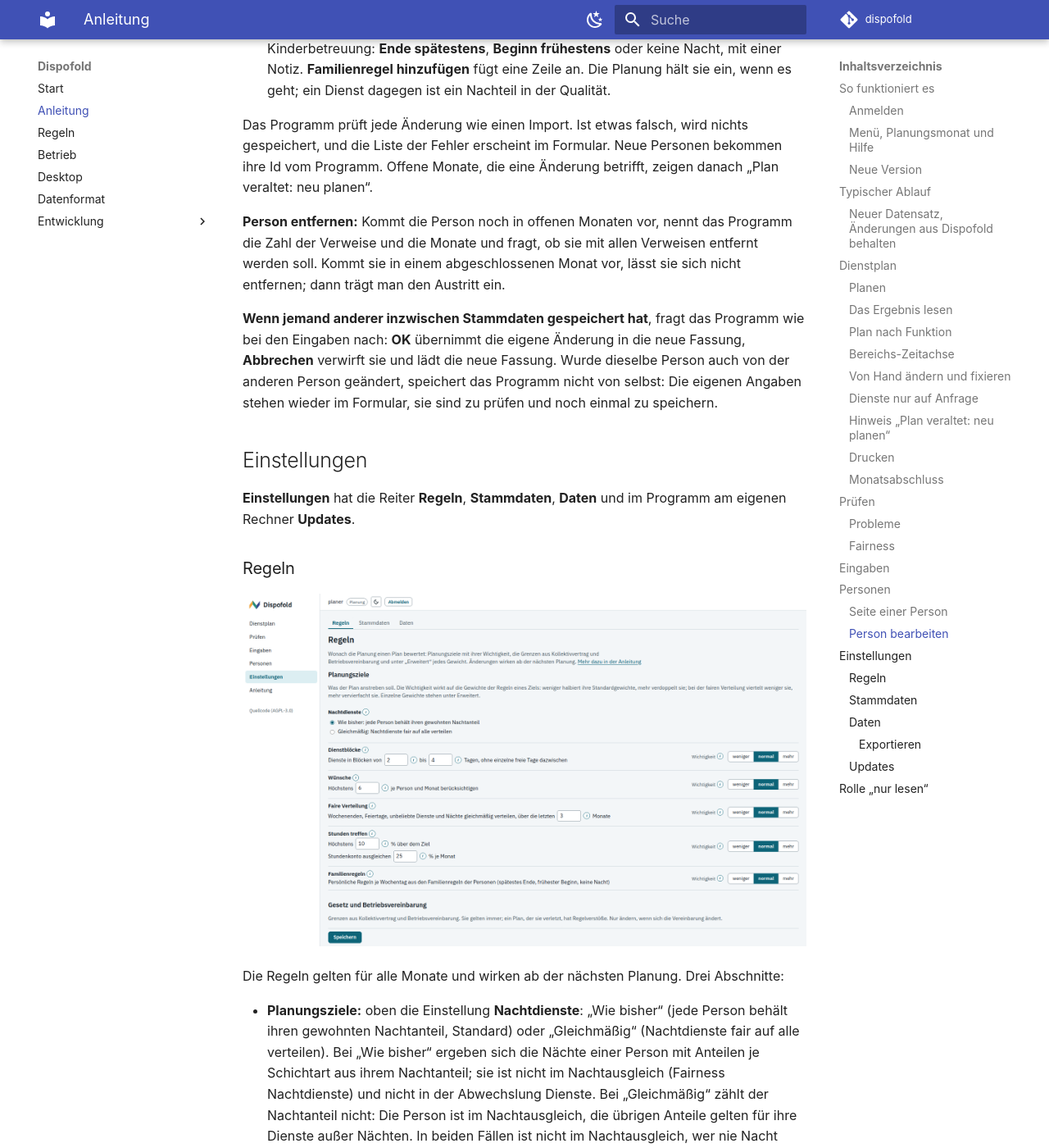
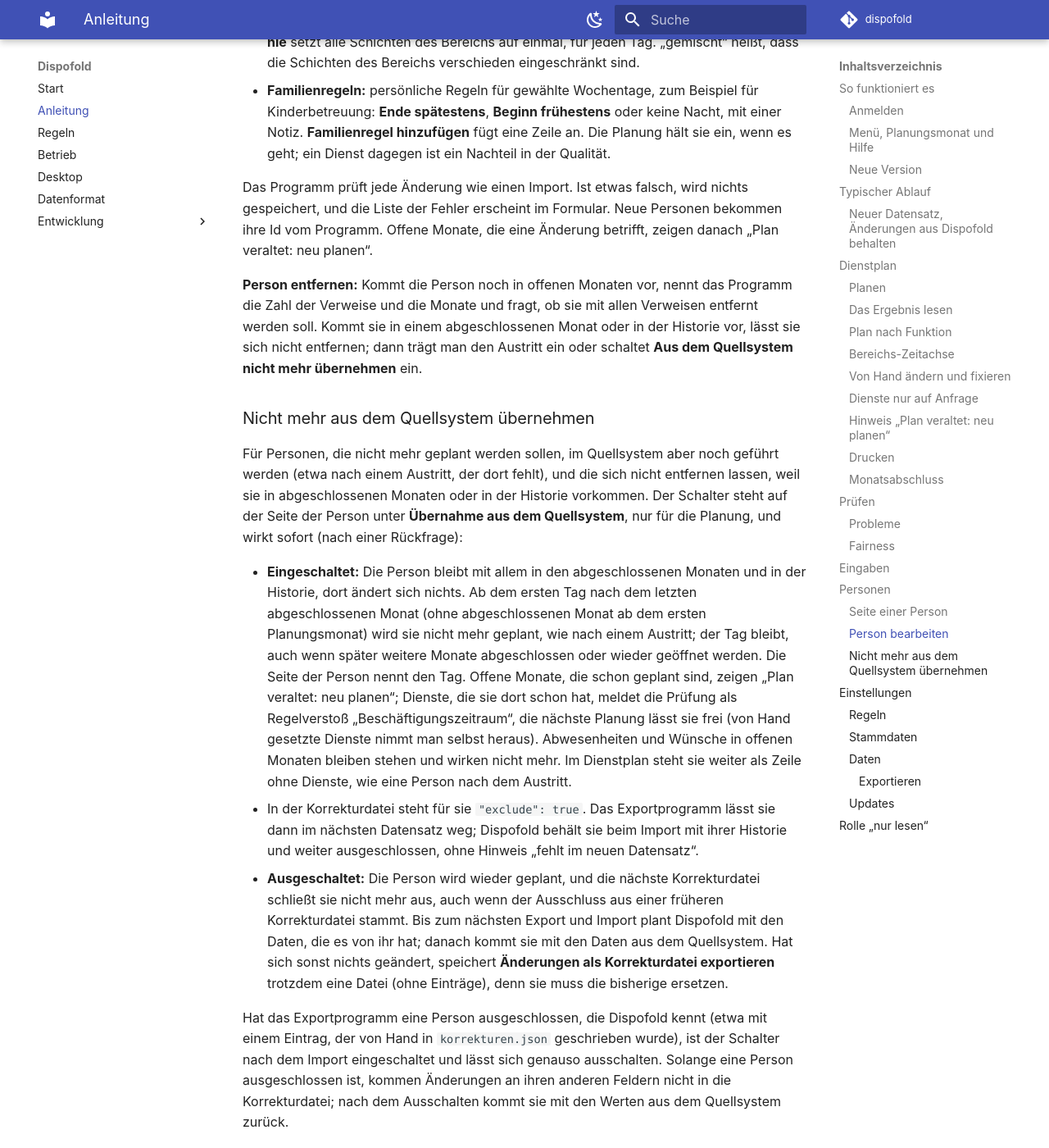
Before and after one commit to mschabhuettl/dispofold, an MkDocs documentation site: the page built from docs/anleitung.md, in a window 1280 px wide and 1400 px high, scrolled down 20606 px. Shown: the whole window at 82% size. Built offline with MkDocs 1.6.1 and Material for MkDocs 9.7.7, drawn with Linux system fonts in a browser that asks for light colours; comment, search, counter and statistics services are not loaded; some of the changed text lies outside the part shown.

Commit message:
Docs: people no longer taken over from the source (guide, REST interface, excludedFrom in the data format and schema, employment rule); changelog 0.16.0 (unreleased)

```diff
--- a/docs/anleitung.md
+++ b/docs/anleitung.md
@@ -160,8 +160,8 @@ Quellsystem ein, dann kommen sie mit dem nächsten Export, oder legt die Person
 an beziehungsweise ändert den Namen dort erneut.
 
 Behalten werden Änderungen an Personen (Wochenstunden, Bereiche, Stundenkonto, Ersatzruhe, Eintritt und
-Austritt, gewohnte Verteilung, Familienregeln), an ihren Einschränkungen, entfernte Personen und der Bedarf je
-Bereich. Nicht behalten werden neu angelegte Personen, geänderte Namen und Kürzel sowie Änderungen an Bereichen,
+Austritt, gewohnte Verteilung, Familienregeln), an ihren Einschränkungen, entfernte Personen, Personen, die nicht
+mehr aus dem Quellsystem übernommen werden (oder wieder), und der Bedarf je Bereich. Nicht behalten werden neu angelegte Personen, geänderte Namen und Kürzel sowie Änderungen an Bereichen,
 Schichten, Abwesenheitsarten und Feiertagen.
 
 ## Dienstplan
@@ -449,7 +449,9 @@ möglich), fragt das Programm beim Speichern nach:
 
 **Personen** listet alle Personen mit Kürzel, Bereichen und Wochenstunden. **Suchen** findet nach Name, Kürzel
 oder Bereich (mehrere Wörter müssen alle passen). Ein Klick auf den Namen öffnet die Seite der Person. **Person
-anlegen** öffnet ein leeres Formular für eine neue Person.
+anlegen** öffnet ein leeres Formular für eine neue Person. Personen, die nicht mehr aus dem Quellsystem übernommen
+werden (siehe [Nicht mehr aus dem Quellsystem übernehmen](#nicht-mehr-aus-dem-quellsystem-übernehmen)), stehen
+grau mit „nicht mehr übernommen“ in der Liste; die Zeile über der Liste zählt sie extra.
 
 ### Seite einer Person
 
@@ -513,7 +515,37 @@ betrifft, zeigen danach „Plan veraltet: neu planen“.
 
 **Person entfernen:** Kommt die Person noch in offenen Monaten vor, nennt das Programm die Zahl der Verweise und
 die Monate und fragt, ob sie mit allen Verweisen entfernt werden soll. Kommt sie in einem abgeschlossenen Monat
-vor, lässt sie sich nicht entfernen; dann trägt man den Austritt ein.
+oder in der Historie vor, lässt sie sich nicht entfernen; dann trägt man den Austritt ein oder schaltet
+**Aus dem Quellsystem nicht mehr übernehmen** ein.
+
+### Nicht mehr aus dem Quellsystem übernehmen
+
+Für Personen, die nicht mehr geplant werden sollen, im Quellsystem aber noch geführt werden (etwa nach einem
+Austritt, der dort fehlt), und die sich nicht entfernen lassen, weil sie in abgeschlossenen Monaten oder in der
+Historie vorkommen. Der Schalter steht auf der Seite der Person unter **Übernahme aus dem Quellsystem**, nur für die
+Planung, und wirkt sofort (nach einer Rückfrage):
+
+- **Eingeschaltet:** Die Person bleibt mit allem in den abgeschlossenen Monaten und in der Historie, dort ändert
+  sich nichts. Ab dem ersten Tag nach dem letzten abgeschlossenen Monat (ohne abgeschlossenen Monat ab dem
+  ersten Planungsmonat) wird sie nicht mehr geplant, wie nach einem Austritt; der Tag bleibt, auch wenn später
+  weitere Monate abgeschlossen oder wieder geöffnet werden. Die Seite der Person nennt den Tag. Offene Monate, die
+  schon geplant sind, zeigen „Plan veraltet: neu planen“; Dienste, die sie dort schon hat, meldet die Prüfung als
+  Regelverstoß „Beschäftigungszeitraum“, die nächste Planung lässt sie frei (von Hand gesetzte Dienste nimmt man
+  selbst heraus). Abwesenheiten und Wünsche in offenen Monaten bleiben stehen und wirken nicht mehr. Im
+  Dienstplan steht sie weiter als Zeile ohne Dienste, wie eine Person nach dem Austritt.
+- In der Korrekturdatei steht für sie `"exclude": true`. Das Exportprogramm lässt sie dann im nächsten Datensatz
+  weg; Dispofold behält sie beim Import mit ihrer Historie und weiter ausgeschlossen, ohne Hinweis „fehlt im
+  neuen Datensatz“.
+- **Ausgeschaltet:** Die Person wird wieder geplant, und die nächste Korrekturdatei schließt sie nicht mehr aus,
+  auch wenn der Ausschluss aus einer früheren Korrekturdatei stammt. Bis zum nächsten Export und Import plant
+  Dispofold mit den Daten, die es von ihr hat; danach kommt sie mit den Daten aus dem Quellsystem. Hat sich
+  sonst nichts geändert, speichert **Änderungen als Korrekturdatei exportieren** trotzdem eine Datei (ohne
+  Einträge), denn sie muss die bisherige ersetzen.
+
+Hat das Exportprogramm eine Person ausgeschlossen, die Dispofold kennt (etwa mit einem Eintrag, der von Hand in
+`korrekturen.json` geschrieben wurde), ist der Schalter nach dem Import eingeschaltet und lässt sich genauso
+ausschalten. Solange eine Person ausgeschlossen ist, kommen Änderungen an ihren anderen Feldern nicht in die
+Korrekturdatei; nach dem Ausschalten kommt sie mit den Werten aus dem Quellsystem zurück.
 
 **Wenn jemand anderer inzwischen Stammdaten gespeichert hat**, fragt das Programm wie bei den Eingaben nach:
 **OK** übernimmt die eigene Änderung in die neue Fassung, **Abbrechen** verwirft sie und lädt die neue Fassung.
@@ -631,7 +663,9 @@ importieren, Monat abschließen).
 letzten Import schon angewendeten und die seit dem Import in Dispofold geänderten Stammdaten) als
 `korrekturen.json` für das Exportprogramm; sie ersetzt die bisherige Datei, siehe
 [Neuer Datensatz, Änderungen aus Dispofold behalten](#neuer-datensatz-änderungen-aus-dispofold-behalten). Gibt es
-keine Korrektur, wird keine Datei gespeichert.
+keine Korrektur, wird keine Datei gespeichert; wurde aber ein Ausschluss zurückgenommen (siehe
+[Nicht mehr aus dem Quellsystem übernehmen](#nicht-mehr-aus-dem-quellsystem-übernehmen)), wird eine Datei ohne
+Einträge gespeichert, die die bisherige ersetzt, und die Meldung nennt, wie viele Personen wieder übernommen werden.
 
 **Anonymisieren:** **Pseudonymisieren** erstellt den Datensatz und den Plan des gewählten Monats mit Pseudonymen
 (P001, P002, ...) statt Namen, zum Weitergeben, etwa für eine Fehlersuche. Namen, Kürzel und Ids der Personen
--- a/docs/dataset.schema.json
+++ b/docs/dataset.schema.json
@@ -127,6 +127,7 @@
         "externalId": { "$ref": "#/$defs/stringOrNull" },
         "entryDate": { "$ref": "#/$defs/dateOrNull" },
         "exitDate": { "$ref": "#/$defs/dateOrNull" },
+        "excludedFrom": { "$ref": "#/$defs/dateOrNull" },
         "shiftMix": { "anyOf": [{ "$ref": "#/$defs/shiftMix" }, { "type": "null" }] }
       }
     },
```
Also changed, not shown: CHANGELOG.md (+17 -0 lines), docs/api.md (+22 -7 lines), docs/datenformat.md (+3 -1 lines), docs/regeln.md (+3 -2 lines).
